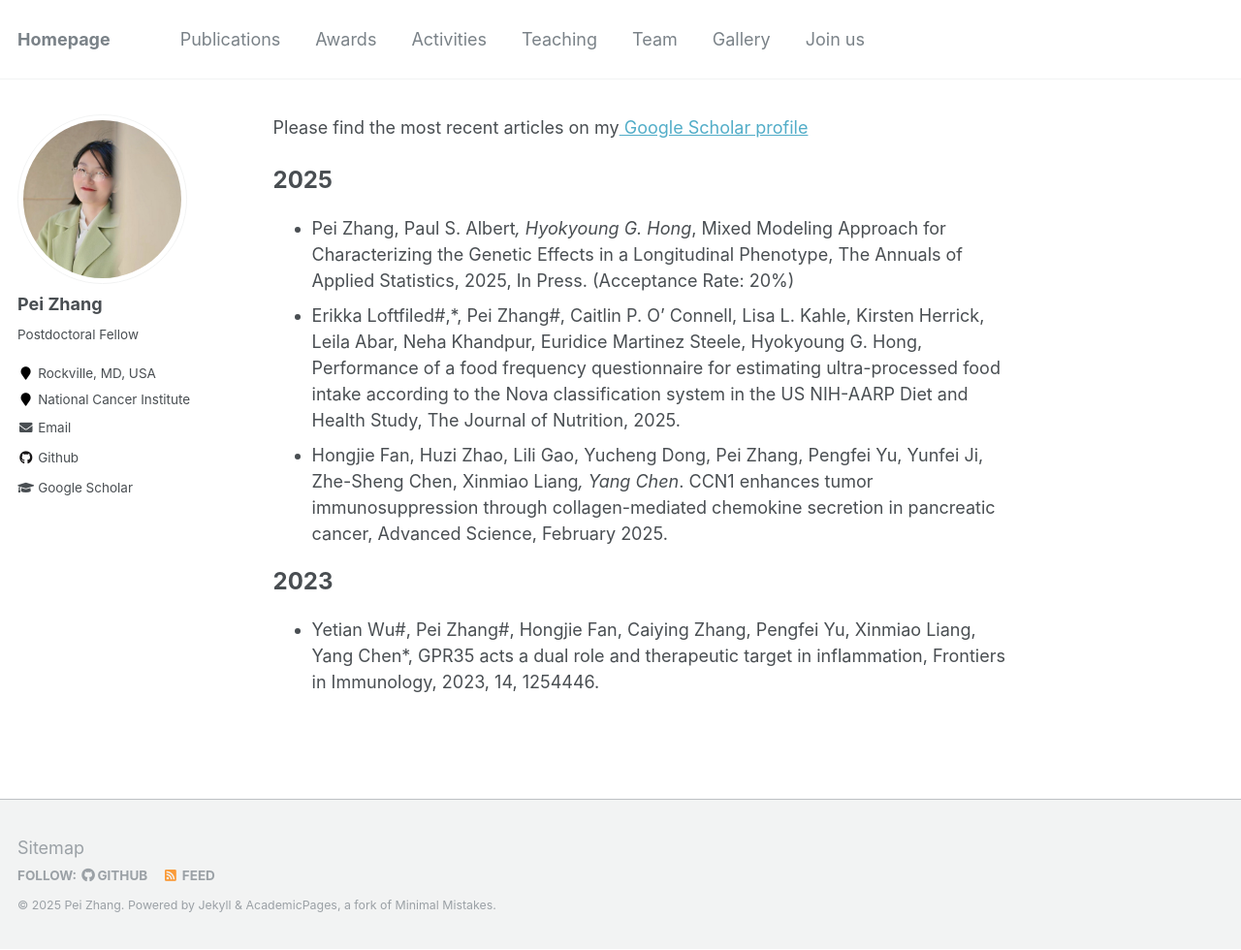
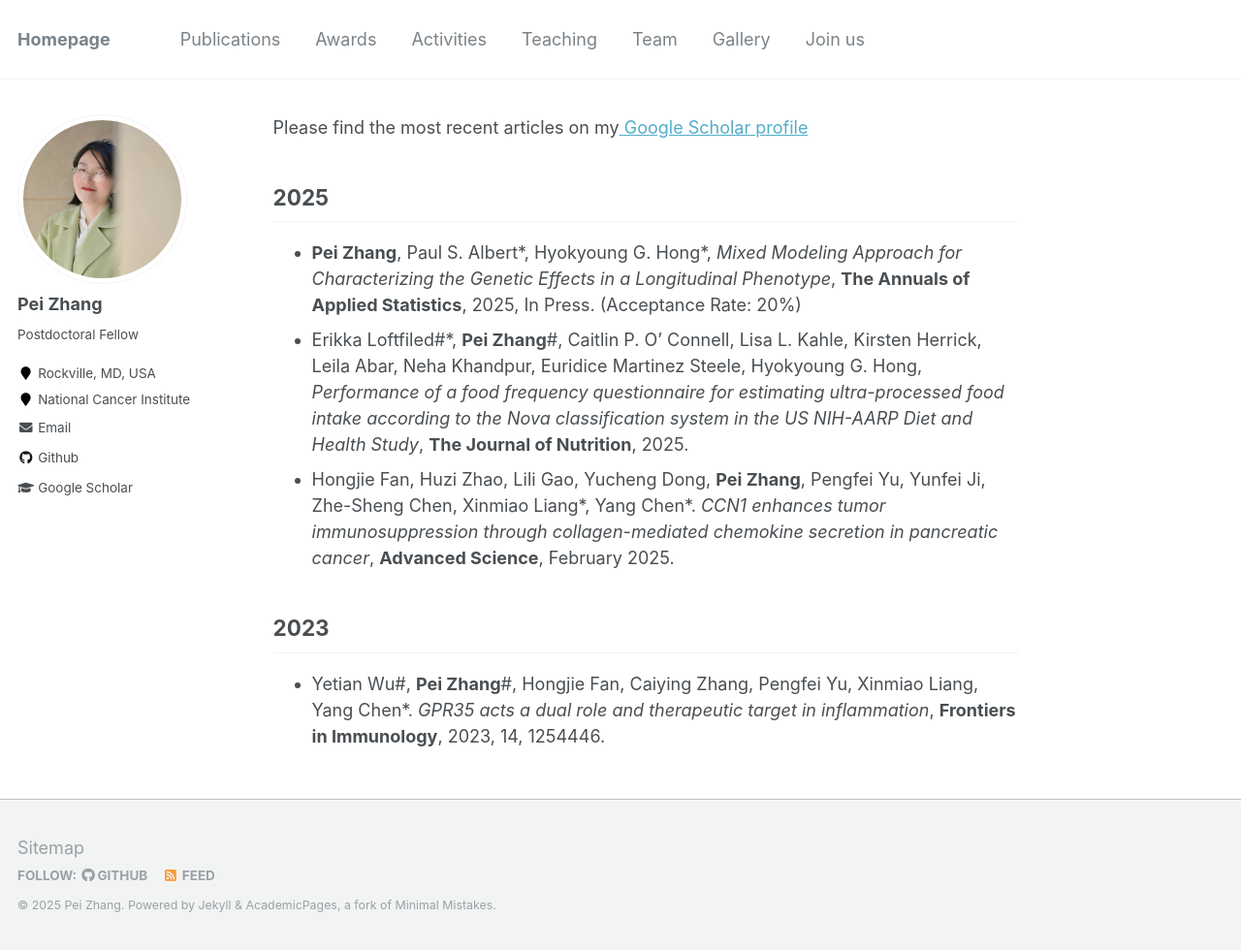
Before and after one commit to BettyzhangPei/BettyzhangPei.github.io, a Jekyll site: the page built from _pages/publications.md, in a window 1280 px wide and 980 px high. Shown: the whole window at 97% size. Built offline with Jekyll 4.4.1, drawn with Linux system fonts in a browser that asks for light colours.

Commit message:
Update publications.md

```diff
--- a/_pages/publications.md
+++ b/_pages/publications.md
@@ -7,10 +7,10 @@ author_profile: true
 
 Please find the most recent articles on my<a href="https://scholar.google.com/citations?user=kPMGDoEAAAAJ&hl=en"> Google Scholar profile</a>
 
-<font size="5"><b>2025</b></font>
--	Pei Zhang, Paul S. Albert*, Hyokyoung G. Hong*, Mixed Modeling Approach for Characterizing the Genetic Effects in a Longitudinal Phenotype, The Annuals of Applied Statistics, 2025, In Press. (Acceptance Rate: 20%)
--	Erikka Loftfiled#,*, Pei Zhang#, Caitlin P. O’ Connell, Lisa L. Kahle, Kirsten Herrick, Leila Abar, Neha Khandpur, Euridice Martinez Steele, Hyokyoung G. Hong, Performance of a food frequency questionnaire for estimating ultra-processed food intake according to the Nova classification system in the US NIH-AARP Diet and Health Study, The Journal of Nutrition, 2025.
-- Hongjie Fan, Huzi Zhao, Lili Gao, Yucheng Dong, Pei Zhang, Pengfei Yu, Yunfei Ji, Zhe-Sheng Chen, Xinmiao Liang*, Yang Chen*. CCN1 enhances tumor immunosuppression through collagen-mediated chemokine secretion in pancreatic cancer, Advanced Science, February 2025.
+## 2025
+-	**Pei Zhang**, Paul S. Albert\*, Hyokyoung G. Hong\*, *Mixed Modeling Approach for Characterizing the Genetic Effects in a Longitudinal Phenotype*, **The Annuals of Applied Statistics**, 2025, In Press. (Acceptance Rate: 20%)
+-	Erikka Loftfiled#\*, **Pei Zhang**#, Caitlin P. O’ Connell, Lisa L. Kahle, Kirsten Herrick, Leila Abar, Neha Khandpur, Euridice Martinez Steele, Hyokyoung G. Hong, *Performance of a food frequency questionnaire for estimating ultra-processed food intake according to the Nova classification system in the US NIH-AARP Diet and Health Study*, **The Journal of Nutrition**, 2025.
+- Hongjie Fan, Huzi Zhao, Lili Gao, Yucheng Dong, **Pei Zhang**, Pengfei Yu, Yunfei Ji, Zhe-Sheng Chen, Xinmiao Liang\*, Yang Chen\*. *CCN1 enhances tumor immunosuppression through collagen-mediated chemokine secretion in pancreatic cancer*, **Advanced Science**, February 2025.
 
-<font size="5"><b>2023</b></font>
-- Yetian Wu#, Pei Zhang#, Hongjie Fan, Caiying Zhang, Pengfei Yu, Xinmiao Liang, Yang Chen*, GPR35 acts a dual role and therapeutic target in inflammation, Frontiers in Immunology, 2023, 14, 1254446.
+## 2023
+- Yetian Wu#, **Pei Zhang**#, Hongjie Fan, Caiying Zhang, Pengfei Yu, Xinmiao Liang, Yang Chen\*. *GPR35 acts a dual role and therapeutic target in inflammation*, **Frontiers in Immunology**, 2023, 14, 1254446.
```
